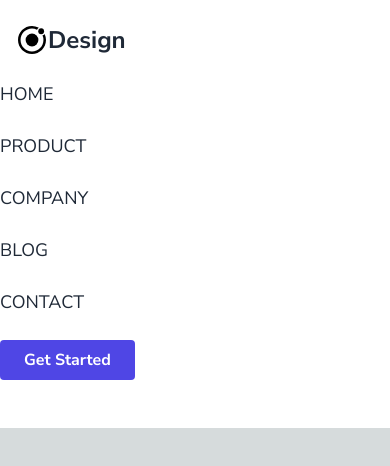
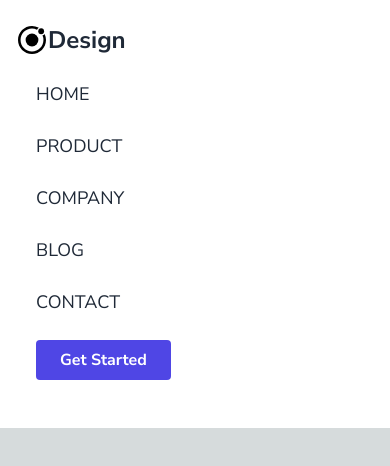
Before and after one commit to ratidzo/design, a Next.js app: page / in a window 390 px wide. Shown: the top 466 px of the page. Built offline with nearby package versions, Linux system fonts and the light colour scheme.

Commit message:
dev: set responsive padding to left of ul element

```diff
--- a/app/components/Nav.tsx
+++ b/app/components/Nav.tsx
@@ -38,7 +38,8 @@ export default function Nav() {
                 </div>
                 <ul className="md:flex md:items-center md:pb-0 pb-12
                     absolute md:static bg-white md:z-auto z-[-1]
-                    left-0 w-full md:w-auto" >
+                    left-0 w-full md:w-auto md:pl-0 pl-9
+                    transition-all duration-500 ease-in" >
                     {
                         Links.map((link) => (
                             <li key={link.name}
```
